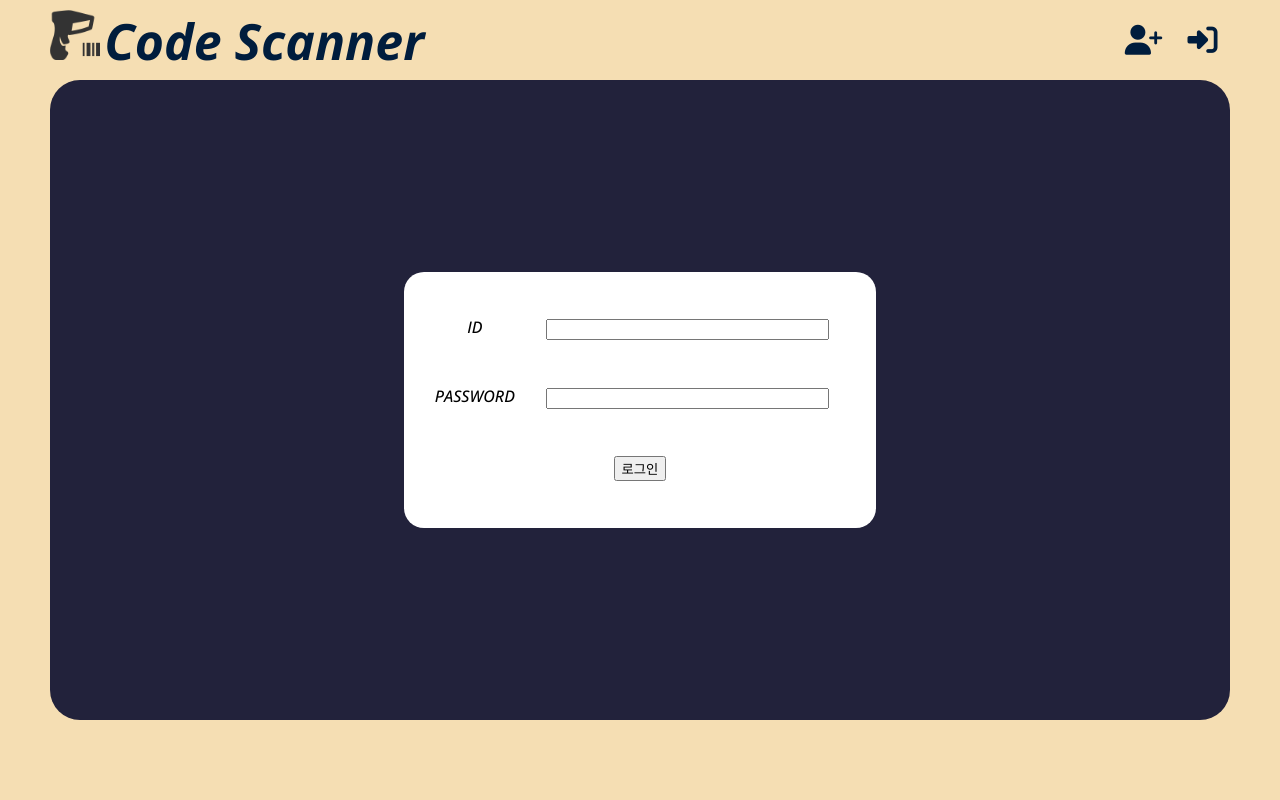
After one commit to rsl150101/newsfeed, a Flask app: page /login in a window 1280 px wide. The commit adds this page. Run offline with Flask 2, Linux system fonts and the light colour scheme; some libraries are stand-ins or nearby versions.

Commit message:
로그인 페이지 생성

```diff
--- a/app.py
+++ b/app.py
@@ -7,6 +7,12 @@ app = Flask(__name__)
 def home():
     page_title = "HOME"
     return render_template('index.html', pageTitle=page_title)
+
+
+@app.route('/login')
+def login():
+    page_title = "LOGIN"
+    return render_template('login.html', pageTitle=page_title)
 
 
 @app.route('/join')
--- /dev/null
+++ b/static/css/screens/login.css
@@ -0,0 +1,23 @@
+.login {
+  display: flex;
+  justify-content: center;
+  align-items: center;
+}
+
+.login-form {
+  width: 40%;
+  height: 40%;
+  background-color: white;
+  border-radius: 20px;
+  display: flex;
+  flex-direction: column;
+  justify-content: space-evenly;
+  align-items: center;
+}
+
+.login-form div {
+  display: grid;
+  width: 100%;
+  grid-template-columns: 30% 60%;
+  text-align: center;
+}
--- a/static/css/style.css
+++ b/static/css/style.css
@@ -11,6 +11,7 @@
 /* screens */
 @import "../css/screens/home.css";
 @import "../css/screens/join.css";
+@import "../css/screens/login.css";
 
 html {
   height: 100%;
--- /dev/null
+++ b/templates/login.html
@@ -0,0 +1,54 @@
+<!DOCTYPE html>
+<html lang="en">
+  <head>
+    <meta charset="UTF-8" />
+    <meta http-equiv="X-UA-Compatible" content="IE=edge" />
+    <meta name="viewport" content="width=device-width, initial-scale=1.0" />
+    <link rel="shortcut icon" href="#" />
+    <link rel="stylesheet" href="../static/css/style.css" />
+    <title>{{pageTitle}} | Code Scanner</title>
+  </head>
+  <body>
+    <div class="main-screen">
+      <header class="screen-header">
+        <a href="/" class="logo">
+          <img src="../static/imgs/scanner.png" class="logo__img" />
+          <span class="logo__title">Code Scanner</span>
+        </a>
+        <nav class="header__nav-bar">
+          <ul class="nav-bar__icon-list">
+            <li class="nav-bar__icon-item">
+              <a href="/join" class="join">
+                <i class="fa-solid fa-user-plus"></i>
+              </a>
+            </li>
+            <li class="nav-bar__icon-item">
+              <a href="/login" class="sign-in">
+                <i class="fa-solid fa-right-to-bracket"></i>
+              </a>
+            </li>
+          </ul>
+        </nav>
+      </header>
+      <main class="login">
+        <form class="login-form" action="/">
+          <div class="login-form__id">
+            <label for="login-id">ID</label>
+            <input type="text" name="login-id" id="login-id" required />
+          </div>
+          <div class="login-form__pw">
+            <label for="login-pw">PASSWORD</label>
+            <input type="password" name="login-pw" id="login-pw" required />
+          </div>
+
+          <input type="submit" value="로그인" />
+        </form>
+      </main>
+    </div>
+    <script src="../static/js/modal.js"></script>
+    <script
+      src="https://kit.fontawesome.com/d1f609d41d.js"
+      crossorigin="anonymous"
+    ></script>
+  </body>
+</html>
```
